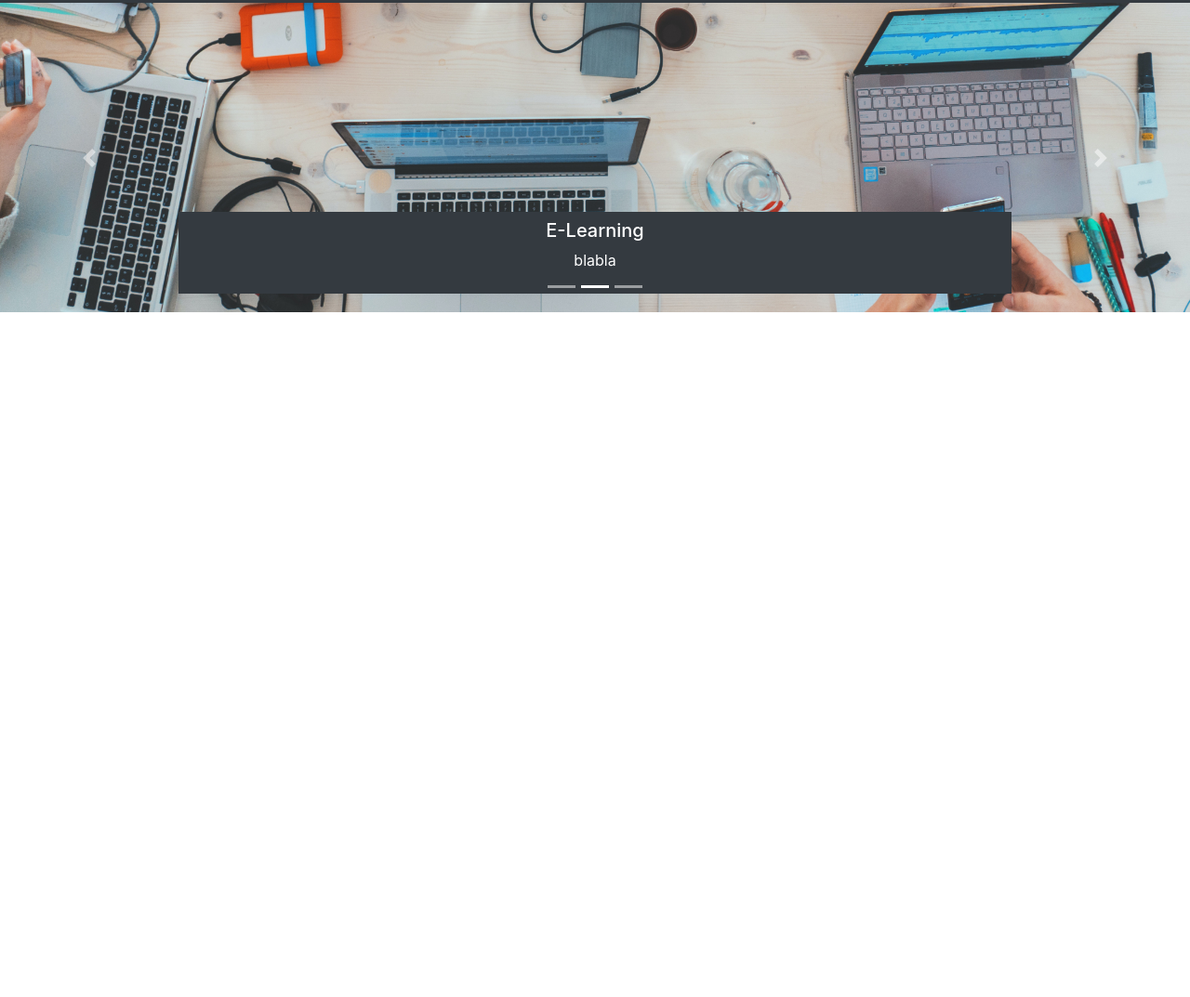
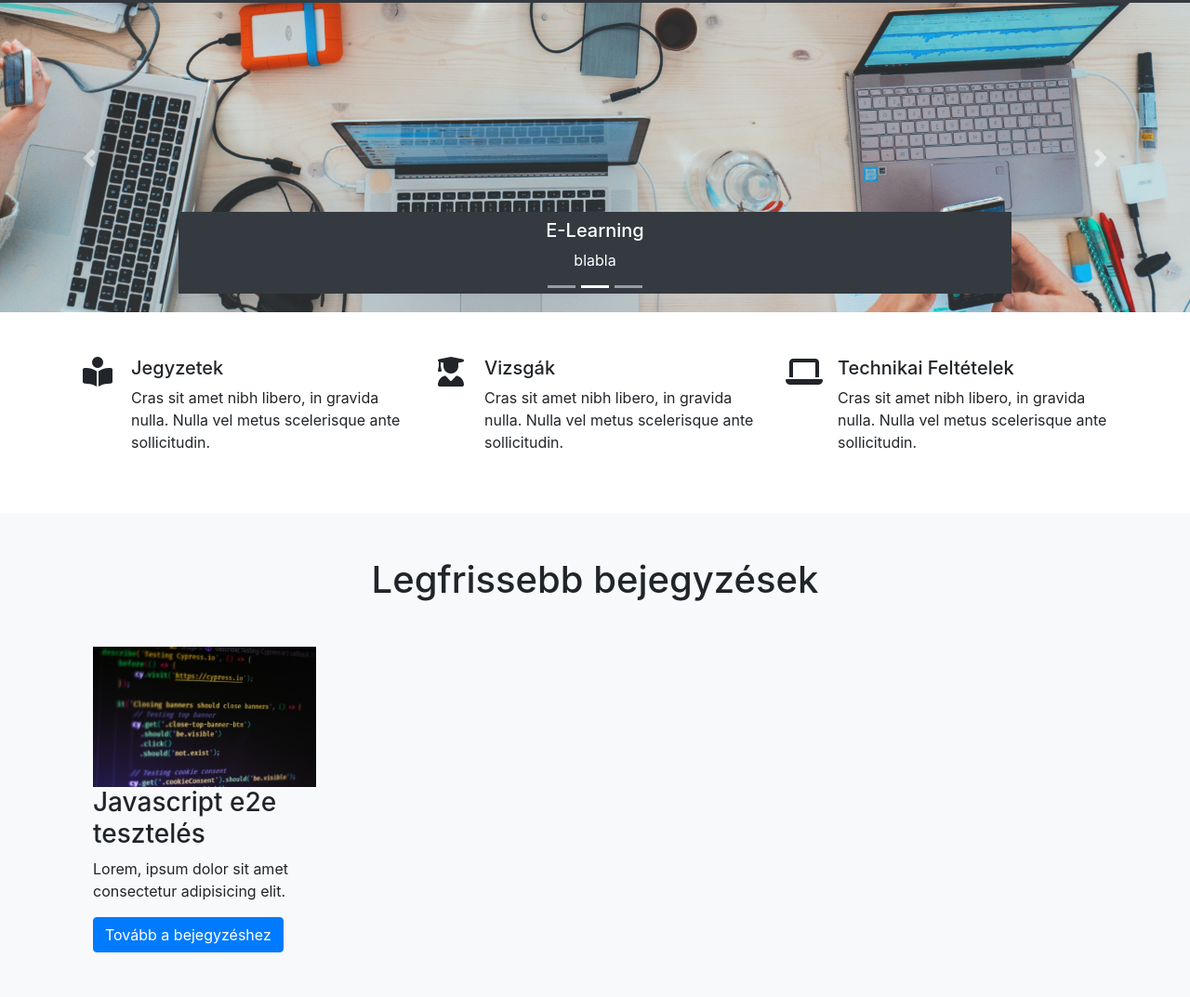
Before and after one commit to Turinnash/bootstrap_practice, a plain HTML site: page index.html in a window 1280 px wide. Shown: the part 53-1126 px from the top of the page at 93% size. Before the commit the page ends 800 px from the top, so only its background shows below. Drawn offline with nearby package versions, Linux system fonts and the light colour scheme.

Commit message:
boostrap_practice_btn

```diff
--- a/index.html
+++ b/index.html
@@ -3,7 +3,7 @@
   <head>
     <meta charset="utf-8">
     <meta name="viewport" content="width=device-width, initial-scale=1, shrink-to-fit=no">
-
+    <script src="https://kit.fontawesome.com/e7fded6d2d.js" crossorigin="anonymous"></script>
     <link rel="stylesheet" href="https://maxcdn.bootstrapcdn.com/bootstrap/4.0.0/css/bootstrap.min.css"
     integrity="sha384-Gn5384xqQ1aoWXA+058RXPxPg6fy4IWvTNh0E263XmFcJlSAwiGgFAW/dAiS6JXm" crossorigin="anonymous">
 
@@ -85,6 +85,83 @@
         </div>
       </header>
 
+      <main>
+        <section class="py-5">
+          <div class="container">
+            <div class="row">
+              <div class="col-md-4">
+                <div class="media">
+                  <i class="fas fa-book-reader fa-2x fa-fw mr-3"></i>
+                  <div class="media-body">
+                    <h5 class="mt-0">Jegyzetek</h5>
+                   <p>
+                    Cras sit amet nibh libero, in gravida nulla. Nulla vel metus scelerisque ante sollicitudin.
+                   </p>
+                  </div>
+                </div>
+              </div>
+              <div class="col-md-4">
+                <div class="media">
+                  <i class="fas fa-user-graduate fa-2x fa-fw mr-3"></i>
+                  <div class="media-body">
+                    <h5 class="mt-0">Vizsgák</h5>
+                   <p>
+                    Cras sit amet nibh libero, in gravida nulla. Nulla vel metus scelerisque ante sollicitudin.
+                   </p>
+                  </div>
+                </div>
+              </div>
+              <div class="col-md-4">
+                <div class="media">
+                  <i class="fas fa-laptop fa-2x fa-fw mr-3"></i>
+                  <div class="media-body">
+                    <h5 class="mt-0">Technikai Feltételek</h5>
+                   <p>
+                    Cras sit amet nibh libero, in gravida nulla. Nulla vel metus scelerisque ante sollicitudin.
+                   </p>
+                  </div>
+                </div>
+              </div>
+            </div>
+          </div>
+        </section>
+
+        <section class="py-5 bg-light">
+         <div class="container">
+           <div class="row">
+             <div class="col-12">
+               <h1 class="text-center mb-5">Legfrissebb bejegyzések</h1>
+             </div>
+             <div class="col-lg-6">
+                <div class="col-sm-6">
+                 <img src="/bootstrap_practice\img\blog\javascript-e2e-teszteles.jpg" alt="Javscript e2e tesztelés" class="w-100">
+                </div>
+                <div class="col-sm-6">
+                   <article>
+                      <header>
+                        <h1 class="h3">
+                          Javascript e2e tesztelés
+                        </h1>
+                      </header>
+                   <section>
+                     <p>
+                       Lorem, ipsum dolor sit amet consectetur adipisicing elit.
+                     </p>
+                   </section>
+                   <footer>
+                     <a href="" class="btn btn-primary">Tovább a bejegyzéshez</a>
+                   </footer>
+                  </article>
+                </div>
+             </div>
+             <div class="col-lg-6">
+
+             </div>
+           </div>
+         </div>
+        </section>
+      </main>
+
     <script src="https://code.jquery.com/jquery-3.2.1.slim.min.js" integrity="sha384-KJ3o2DKtIkvYIK3UENzmM7KCkRr/rE9/Qpg6aAZGJwFDMVNA/GpGFF93hXpG5KkN" crossorigin="anonymous"></script>
     <script src="https://cdnjs.cloudflare.com/ajax/libs/popper.js/1.12.9/umd/popper.min.js" integrity="sha384-ApNbgh9B+Y1QKtv3Rn7W3mgPxhU9K/ScQsAP7hUibX39j7fakFPskvXusvfa0b4Q" crossorigin="anonymous"></script>
     <script src="https://maxcdn.bootstrapcdn.com/bootstrap/4.0.0/js/bootstrap.min.js" integrity="sha384-JZR6Spejh4U02d8jOt6vLEHfe/JQGiRRSQQxSfFWpi1MquVdAyjUar5+76PVCmYl" crossorigin="anonymous"></script>
```
